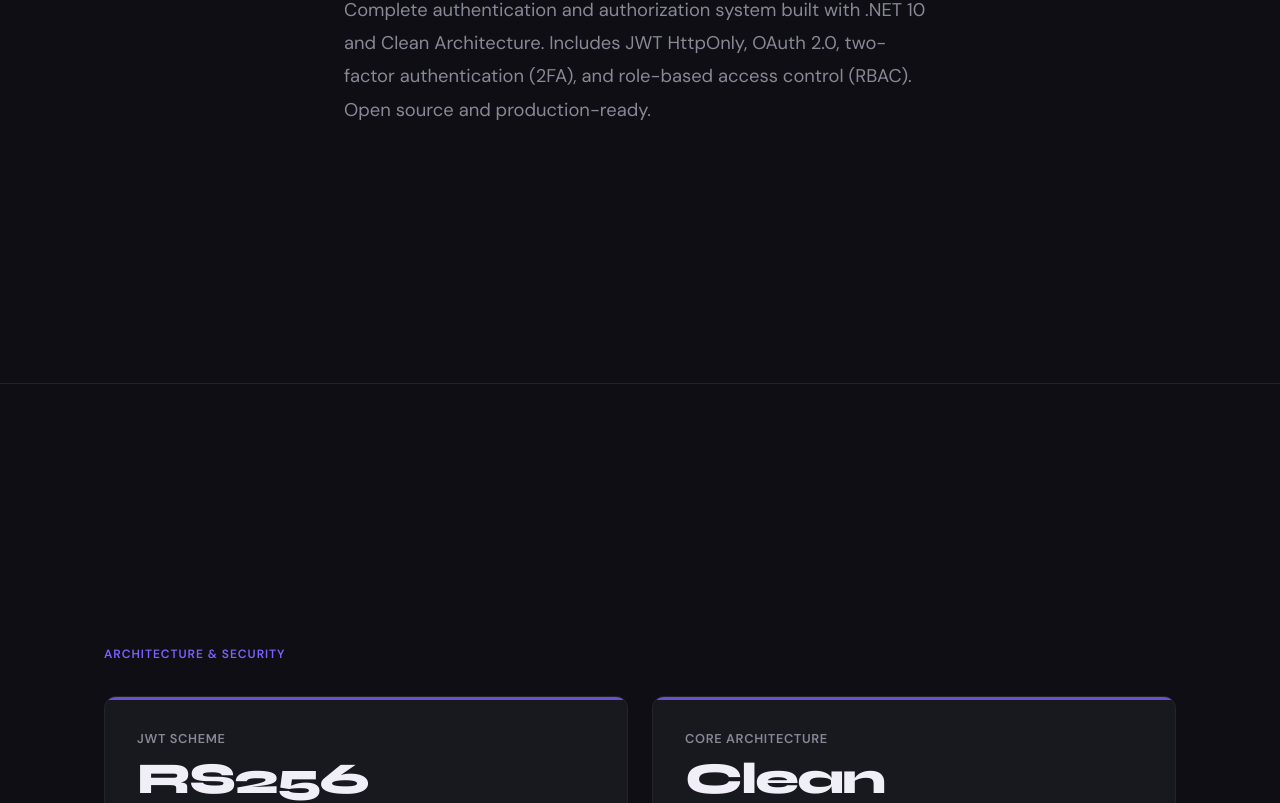
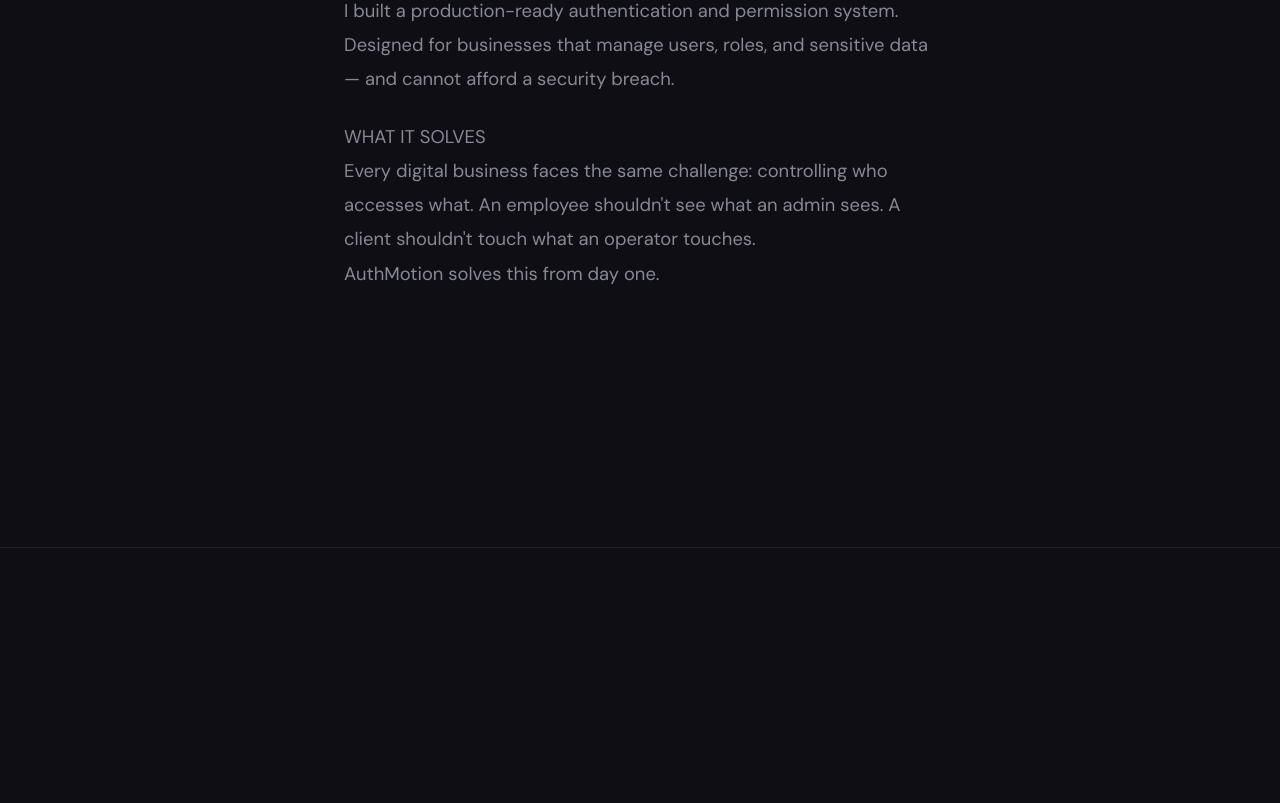
Before and after one commit to malcom-builder/malcombuilder.com, a Next.js app: page /en/projects/authmotion in a window 1280 px wide. Shown: the part 1760-2563 px from the top of the page. Built offline with nearby package versions, Linux system fonts and the light colour scheme.

Commit message:
chore: enhance ProjectOverview and ProjectFeatures components for improved layout and feature display

```diff
--- a/messages/en.json
+++ b/messages/en.json
@@ -91,24 +91,23 @@
       }
     },
     "authmotion": {
-      "tagline": "Enterprise IAM system with JWT, OAuth 2.0, 2FA and RBAC.",
-      "description": "Complete authentication and authorization system built with .NET 10 and Clean Architecture. Includes JWT HttpOnly, OAuth 2.0, two-factor authentication (2FA), and role-based access control (RBAC). Open source and production-ready.",
+      "tagline": "Control who enters your system. And what they can do.",
+      "description": "I built a production-ready authentication and permission system. Designed for businesses that manage users, roles, and sensitive data — and cannot afford a security breach.\n\nWHAT IT SOLVES\nEvery digital business faces the same challenge: controlling who accesses what. An employee shouldn't see what an admin sees. A client shouldn't touch what an operator touches.\nAuthMotion solves this from day one.",
+      "featuresLabel": "What's included",
       "features": [
-        "JWT HttpOnly with refresh tokens",
-        "OAuth 2.0 with multiple providers",
-        "Two-factor authentication (2FA)",
-        "RBAC with granular permissions",
-        "Clean Architecture + SOLID",
-        "Scalar API documentation",
-        "Open Source on GitHub"
+        { "title": "Secure login with two-factor verification", "desc": "Your account protected with a second layer. If someone steals the password, it's not enough." },
+        { "title": "Access with Google or GitHub", "desc": "Your users log in with one click using their existing accounts. Frictionless." },
+        { "title": "Custom roles and permissions", "desc": "Admins, editors, clients. Each sees and does only what they are supposed to." },
+        { "title": "Designed to scale", "desc": "If you go from 100 to 100,000 users, the system won't break or slow down." },
+        { "title": "Secure by default", "desc": "Complies with the highest industry standards to protect your customer data." }
       ],
       "metrics": {
-        "title": "Architecture & Security",
+        "title": "Architecture & Control",
         "cards": [
-          { "label": "JWT Scheme", "value": "RS256", "desc": "Asymmetric secure cryptography signatures" },
-          { "label": "Core Architecture", "value": "Clean", "desc": "DDD, SOLID & CQRS decoupled core" },
-          { "label": "OAuth 2.0 Flow", "value": "Federated", "desc": "Google & GitHub integration ready", "isPositive": true },
-          { "label": "MFA Factor", "value": "2FA TOTP", "desc": "Robust security app authentication", "isPositive": true }
+          { "label": "License", "value": "Free", "desc": "Open Source with no recurring licensing costs" },
+          { "label": "Authentication", "value": "Two-Factor", "desc": "Reinforced security for administrative accounts", "isPositive": true },
+          { "label": "Integration", "value": "Social Login", "desc": "One-click connection with Google and GitHub", "isPositive": true },
+          { "label": "Deployment", "value": "Docker", "desc": "Deployable on any public or private cloud" }
         ]
       }
     },
--- a/messages/es.json
+++ b/messages/es.json
@@ -91,24 +91,23 @@
       }
     },
     "authmotion": {
-      "tagline": "Sistema IAM empresarial open source con JWT, OAuth 2.0, 2FA y RBAC.",
-      "description": "Sistema completo de autenticación y autorización construido con .NET 10 y Clean Architecture. Incluye JWT HttpOnly, OAuth 2.0, autenticación de dos factores (2FA) y control de acceso basado en roles (RBAC). Open source y listo para producción.",
+      "tagline": "Controla quién entra a tu sistema. Y qué puede hacer.",
+      "description": "Construí un sistema de autenticación y permisos listo para producción. Diseñado para negocios que manejan usuarios, roles y datos sensibles — y no pueden permitirse una brecha de seguridad.\n\nQUÉ RESUELVE\nCada negocio digital tiene el mismo problema: necesita controlar quién accede a qué. Un empleado no debería ver lo que ve un administrador. Un cliente no debería tocar lo que toca un operador.\nAuthMotion resuelve eso desde el día uno.",
+      "featuresLabel": "Qué incluye",
       "features": [
-        "JWT HttpOnly con refresh tokens",
-        "OAuth 2.0 with multiple providers",
-        "Autenticación de dos factores (2FA)",
-        "RBAC con permisos granulares",
-        "Clean Architecture + SOLID",
-        "Documentación con Scalar",
-        "Open Source en GitHub"
+        { "title": "Login seguro con doble verificación", "desc": "Tu cuenta protegida con una segunda capa. Si alguien roba la contraseña, no alcanza." },
+        { "title": "Acceso con Google o GitHub", "desc": "Tus usuarios entran con un clic usando sus cuentas existentes. Sin fricción." },
+        { "title": "Roles y permisos a medida", "desc": "Administradores, editores, clientes. Cada uno ve y hace solo lo que le corresponde." },
+        { "title": "Diseñado para escalar", "desc": "Si pasás de 100 a 100.000 usuarios, el sistema no se rompe ni se ralentiza." },
+        { "title": "Seguro por defecto", "desc": "Cumple con los estándares más altos de la industria para proteger los datos de tus clientes." }
       ],
       "metrics": {
-        "title": "Arquitectura & Seguridad",
+        "title": "Arquitectura & Control",
         "cards": [
-          { "label": "Esquema JWT", "value": "RS256", "desc": "Firmas seguras asimétricas" },
-          { "label": "Arquitectura Core", "value": "Clean", "desc": "DDD, SOLID & CQRS decoupled core" },
-          { "label": "OAuth 2.0 Flow", "value": "Federado", "desc": "Google & GitHub integration ready", "isPositive": true },
-          { "label": "MFA Factor", "value": "2FA TOTP", "desc": "Autenticación de dos pasos robusta", "isPositive": true }
+          { "label": "Licencia", "value": "Gratuita", "desc": "Código abierto (Open Source) sin licencias recurrentes" },
+          { "label": "Autenticación", "value": "Doble Factor", "desc": "Seguridad reforzada para cuentas administrativas", "isPositive": true },
+          { "label": "Integración", "value": "Social Login", "desc": "Conexión directa con Google y GitHub en un clic", "isPositive": true },
+          { "label": "Despliegue", "value": "Docker", "desc": "Instalable en cualquier nube pública o privada" }
         ]
       }
     },
--- a/src/app/[locale]/projects/[slug]/page.tsx
+++ b/src/app/[locale]/projects/[slug]/page.tsx
@@ -61,7 +61,7 @@ export default async function ProjectPage({
       <ProjectOverview description={pageData.description} />
       <ProjectMetrics slug={project.slug} metrics={pageData.metrics} />
       <ProjectTechStack techStack={project.techStack} />
-      <ProjectFeatures features={pageData.features} />
+      <ProjectFeatures features={pageData.features} sectionLabel={pageData.featuresLabel} />
       <ProjectLinks url={project.url} github={project.github} />
     </article>
   );
--- a/src/components/project/ProjectFeatures.tsx
+++ b/src/components/project/ProjectFeatures.tsx
@@ -2,15 +2,18 @@
 
 import { Check } from "lucide-react";
 
+type FeatureItem = string | { title: string; desc: string };
+
 interface Props {
-  features: string[];
+  features: FeatureItem[];
+  sectionLabel?: string;
 }
 
-export function ProjectFeatures({ features }: Props) {
+export function ProjectFeatures({ features, sectionLabel = "Logros" }: Props) {
   return (
     <section className="section" style={{ borderBottom: "1px solid var(--color-border)" }}>
       <div className="container">
-        <span className="label" style={{ display: "inline-block", marginBottom: "2rem" }}>Logros</span>
+        <span className="label" style={{ display: "inline-block", marginBottom: "2rem" }}>{sectionLabel}</span>
         <div
           style={{
             display: "grid",
@@ -19,7 +22,9 @@ export function ProjectFeatures({ features }: Props) {
           }}
           className="md:grid-cols-2"
         >
-          {features.map((feature, i) => (
+          {features.map((feature, i) => {
+            const isRich = typeof feature === "object";
+            return (
               <div
                 key={i}
                 style={{
@@ -50,11 +55,23 @@ export function ProjectFeatures({ features }: Props) {
                 >
                   <Check size={14} strokeWidth={3} />
                 </span>
-              <span style={{ color: "var(--color-muted)", fontSize: "0.95rem", lineHeight: 1.5 }}>
-                {feature}
+                {isRich ? (
+                  <div style={{ display: "flex", flexDirection: "column", gap: "0.25rem" }}>
+                    <span style={{ color: "var(--color-fg)", fontSize: "0.95rem", fontWeight: 600, lineHeight: 1.4 }}>
+                      {(feature as { title: string; desc: string }).title}
+                    </span>
+                    <span style={{ color: "var(--color-muted)", fontSize: "0.875rem", lineHeight: 1.5 }}>
+                      {(feature as { title: string; desc: string }).desc}
                     </span>
                   </div>
-          ))}
+                ) : (
+                  <span style={{ color: "var(--color-muted)", fontSize: "0.95rem", lineHeight: 1.5 }}>
+                    {feature as string}
+                  </span>
+                )}
+              </div>
+            );
+          })}
         </div>
       </div>
     </section>
--- a/src/components/project/ProjectOverview.tsx
+++ b/src/components/project/ProjectOverview.tsx
@@ -3,18 +3,49 @@ interface Props {
 }
 
 export function ProjectOverview({ description }: Props) {
+  const paragraphs = description.split("\n\n").filter(Boolean);
+
   return (
     <section className="section" style={{ borderBottom: "1px solid var(--color-border)" }}>
       <div className="container" style={{ maxWidth: "720px" }}>
-        <p
-          style={{
-            fontSize: "clamp(1rem, 1.5vw, 1.15rem)",
-            color: "var(--color-muted)",
-            lineHeight: 1.8,
-          }}
-        >
-          {description}
-        </p>
+        <div style={{ display: "flex", flexDirection: "column", gap: "1.5rem" }}>
+          {paragraphs.map((para, i) => {
+            const isHeading = para.toUpperCase() === para && para.length < 50;
+            if (isHeading) {
+              return (
+                <h3
+                  key={i}
+                  style={{
+                    fontFamily: "var(--font-mono, monospace)",
+                    fontSize: "0.875rem",
+                    fontWeight: 600,
+                    letterSpacing: "0.1em",
+                    color: "var(--color-accent)",
+                    marginTop: "1.5rem",
+                    marginBottom: "-0.5rem",
+                    textTransform: "uppercase",
+                  }}
+                >
+                  {para}
+                </h3>
+              );
+            }
+            return (
+              <p
+                key={i}
+                style={{
+                  fontSize: "clamp(1.05rem, 1.5vw, 1.15rem)",
+                  color: "var(--color-muted)",
+                  lineHeight: 1.85,
+                  margin: 0,
+                  whiteSpace: "pre-line",
+                }}
+              >
+                {para}
+              </p>
+            );
+          })}
+        </div>
       </div>
     </section>
   );
```
Lines whose indentation alone changed are shown as unchanged.
